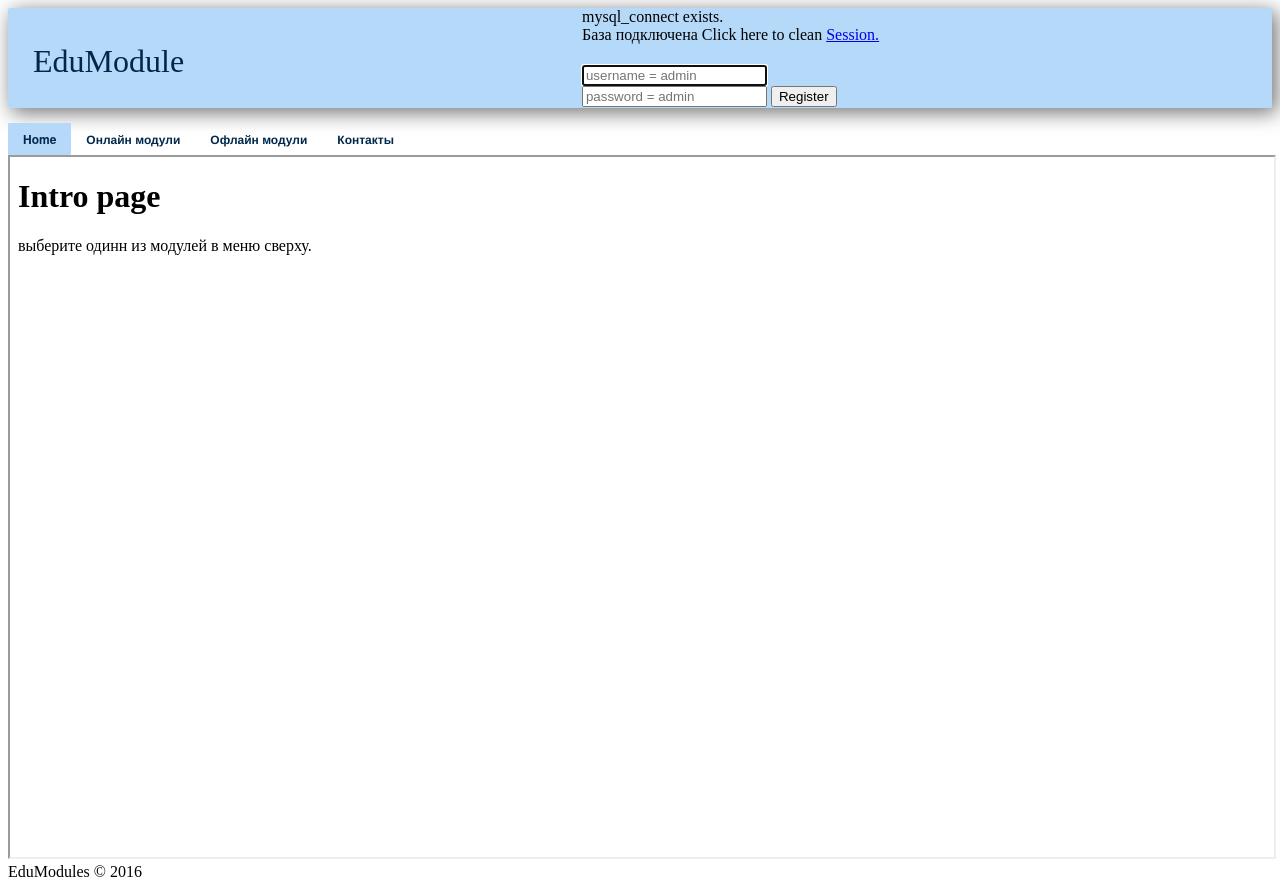
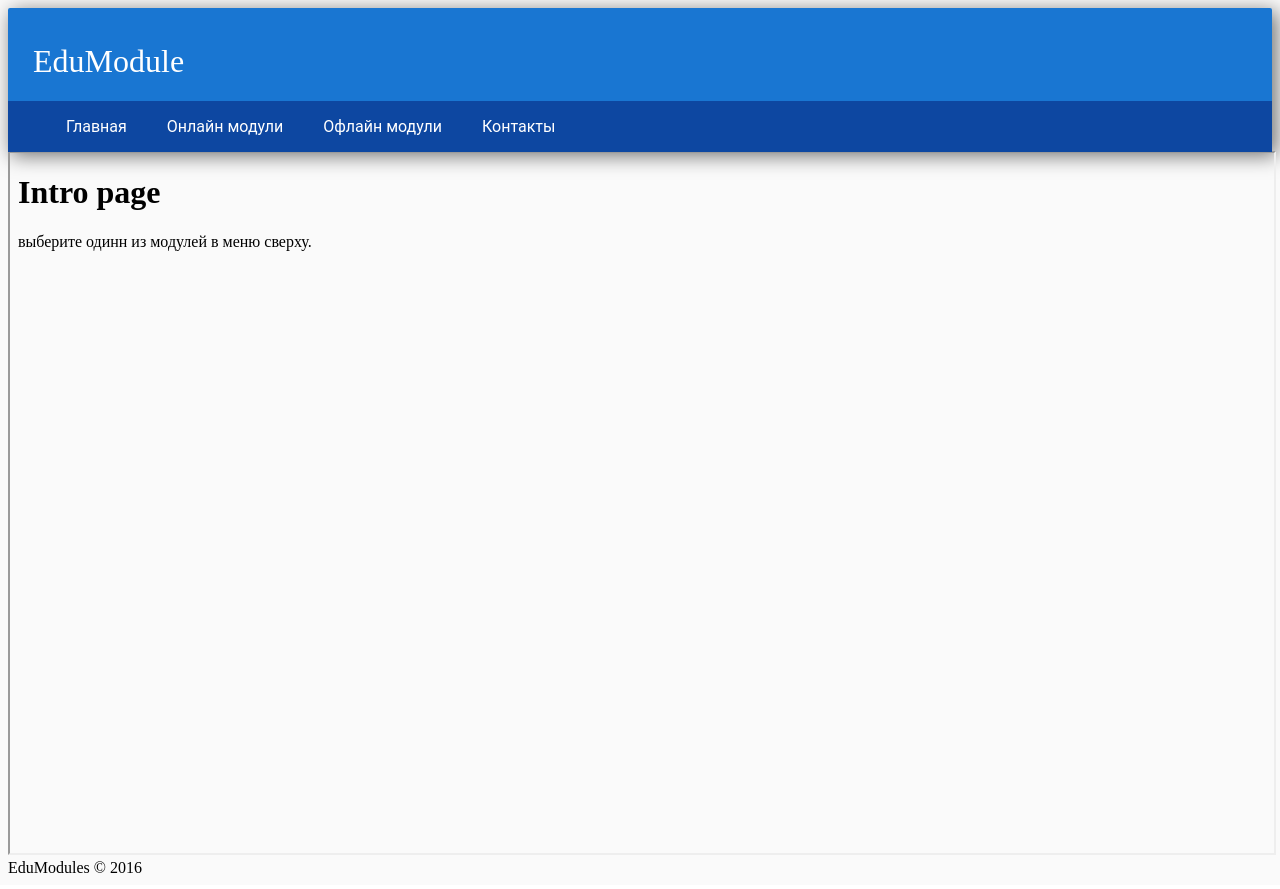
Before and after one commit to dmitr1y/edu-modules, a PHP site: page / in a window 1280 px wide. Run offline with PHP 8.4, Linux system fonts and the light colour scheme; data that the repository does not hold is empty.

Commit message:
added material design for header ande menu

```diff
--- a/index.php
+++ b/index.php
@@ -14,115 +14,84 @@ and open the template in the editor.
 <script src="menu.js"></script>
 <div class="header">
     <div class="logo">EduModule</div>
-    <div class="container_form-signin">
-        <?php
-        // phpinfo();
-        if (function_exists('mysqli_connect')) {
-            print "mysql_connect exists.<br />\n";
-        } else {
-            print "mysql_connect not exists.<br />\n";
-        }
-        $link = mysqli_connect('localhost', 'root', '5989613', 'eduModuls');
-        if (!$link) {
-            print('Не удалось соединиться : ');
-        } else {
-            print ('База подключена');
-        }
-
-        $result = mysqli_query($link, "SELECT * FROM `userTable` WHERE `userLogin` = `admin`");
-        //              print  $r = mysqli_fetch_array($result);
-
-        //                $name = $r['userLogin'];
-        // print $name;
-
-        ?>
-        <form class="form-signin" role="form"
-              action="/index.php" method="post">
-            <h4 class="form-signin-heading"></h4>
-            <input type="text" class="form-control"
-                   name="username" placeholder="username = admin"
-                   required autofocus></br>
-            <input type="password" class="form-control"
-                   name="password" placeholder="password = admin" required>
-            <button class="btn btn-lg btn-primary btn-block" type="submit"
-                    name="login">Register
-            </button>
-        </form>
-        Click here to clean <a href="logout.php" tite="Logout">Session.
-    </div> <!-- /container -->
-</div>
+<!--    <div class="container_form-signin">-->
+<!--        --><?php
+//        // phpinfo();
+//        if (function_exists('mysqli_connect')) {
+//            print "mysql_connect exists.<br />\n";
+//        } else {
+//            print "mysql_connect not exists.<br />\n";
+//        }
+//        $link = mysqli_connect('localhost', 'root', '5989613', 'eduModuls');
+//        if (!$link) {
+//            print('Не удалось соединиться : ');
+//        } else {
+//            print ('База подключена');
+//        }
+//
+//        $result = mysqli_query($link, "SELECT * FROM `userTable` WHERE `userLogin` = `admin`");
+//        //              print  $r = mysqli_fetch_array($result);
+//
+//        //                $name = $r['userLogin'];
+//        // print $name;
+//
+//        ?>
+<!--        <form class="form-signin" role="form"-->
+<!--              action="/index.php" method="post">-->
+<!--            <h4 class="form-signin-heading"></h4>-->
+<!--            <input type="text" class="form-control"-->
+<!--                   name="username" placeholder="username = admin"-->
+<!--                   required autofocus></br>-->
+<!--            <input type="password" class="form-control"-->
+<!--                   name="password" placeholder="password = admin" required>-->
+<!--            <button class="btn btn-lg btn-primary btn-block" type="submit"-->
+<!--                    name="login">Register-->
+<!--            </button>-->
+<!--        </form>-->
+<!--        Click here to clean <a href="logout.php" tite="Logout">Session.-->
+<!--    </div> <!-- /container -->
     <div class="menu">
-    <nav id="primary_nav_wrap">
+        <ul class="nav">
+            <li><a href="/">Главная</a></li>
+            <li class="drop">Онлайн модули
                 <ul>
-            <li class="current-menu-item"><a href="/">Home</a></li>
-
-            <li><a href="#">Онлайн модули</a>
-                <ul>
-                    <li><a href="#" onclick="changeSrc('modules/client/StrassenVizi/start.html')">Визуализатор алгоритма
-                            Штрассена
-                            (js)</a></li>
+                                            <li><a href="#" onclick="changeSrc('modules/client/StrassenVizi/start.html')">Визуализатор алгоритма Штрассена (js)</a></li>
                                             <li><a href="#" onclick="changeSrc('modules/client/KIO.files/KIO_index.html')">Data Mining</a>
                                             </li>
-                    <li><a href="#" onclick="changeSrc('modules/client/alternative-exam-gh-pages/index.html')">
-                            Тренажёр поиска взаимно-однозначных соотношений</a></li>
-                    <!--<li><a href="#" onclick="changeSrc('http://xn--80atdza4d.xn--80aqijq.xn--p1ai/')">Замкнутые классы
-                            булевых функций</a></li>-->
-                    <li><a href="#" onclick="changeSrc('modules/server/boolean/public/index.php')">Замкнутые классы
-                            булевых функций</a></li>
-                    <li><a href="#" onclick="changeSrc('http://edumodules.ru:8081/')">[ERR]
-                            Тренажёр на алгоритм Евклида и связанные с ним задачи</a></li>
+                                            <li><a href="#" onclick="changeSrc('modules/client/alternative-exam-gh-pages/index.html')">Тренажёр поиска взаимно-однозначных соотношений</a></li>
+                                            <li><a href="#" onclick="changeSrc('http://xn--80atdza4d.xn--80aqijq.xn--p1ai/')">Замкнутые классы булевых функций</a></li>
+                                            <li><a href="#" onclick="changeSrc('modules/server/boolean/public/index.php')">Замкнутые классы булевых функций</a></li>
+                                            <li><a href="#" onclick="changeSrc('http://edumodules.ru:8081/')">[ERR]Тренажёр на алгоритм Евклида и связанные с ним задачи</a></li>
                 </ul>
             </li>
-            <li><a href="#">Офлайн модули</a>
+            <li class="drop">Офлайн модули
                 <ul>
-                    <li><a href="#" onclick="changeSrc('modules/client/forDownload/ProtocolVisualizer/')">Визуализатор
-                            протоколов</a></li>
-                    <li><a href="#" onclick="changeSrc('modules/client/forDownload/wisetask/')">wisetask
-                            (java)</a></li>
-                    <li><a href="#" onclick="changeSrc('modules/client/forDownload/AltExam-v1.0/')">Компьютерная система
-                            для работы с длинными числами, представленными своими остатками</a>
-                    </li>
-                    <li><a href="#" onclick="changeSrc('modules/client/forDownload/Ant-Algo/')">Визуализация решения
-                            задачи Коммивояжера с помощью муравьиного алгоритма</a></li>
-                    <li><a href="#"
-                           onclick="changeSrc('modules/client/forDownload/BernsideTheorem/')">Вычисление всех
-                            геометрически различных раскрасок правильных многогранников/многоугольников с использованием
-                            Теоремы Бернсайда </a></li>
-                    <li><a href="#" onclick="changeSrc('modules/client/forDownload/DM-alt_exam-2016-spies/')">DM-alt_exam-2016-spies</a>
-                    </li>
+                    <li><a href="#" onclick="changeSrc('modules/client/forDownload/ProtocolVisualizer/')">Визуализатор протоколов</a></li>
+                                                    <li><a href="#" onclick="changeSrc('modules/client/forDownload/wisetask/')">wisetask (java)</a></li>
+                                                    <li><a href="#" onclick="changeSrc('modules/client/forDownload/AltExam-v1.0/')">Компьютерная система для работы с длинными числами, представленными своими остатками</a></li>
+                                                    <li><a href="#" onclick="changeSrc('modules/client/forDownload/Ant-Algo/')">Визуализация решения задачи Коммивояжера с помощью муравьиного алгоритма</a></li>
+                                                    <li><a href="#" onclick="changeSrc('modules/client/forDownload/BernsideTheorem/')">Вычисление всех геометрически различных раскрасок правильных многогранников/многоугольников с использованием Теоремы Бернсайда </a></li>
+                                                    <li><a href="#" onclick="changeSrc('modules/client/forDownload/DM-alt_exam-2016-spies/')">DM-alt_exam-2016-spies</a></li>
                                                     <li><a href="#" onclick="changeSrc('modules/client/forDownload/lastV/')">lastV</a></li>
-                    <li><a href="#" onclick="changeSrc('modules/client/forDownload/Machine_Experiment/')">Machine_Experiment</a>
-                    </li>
-                    <li><a href="#" onclick="changeSrc('modules/client/forDownload/PolynomFactorization/')">PolynomFactorization</a>
-                    </li>
+                                                    <li><a href="#" onclick="changeSrc('modules/client/forDownload/Machine_Experiment/')">Machine_Experiment</a></li>
+                                                    <li><a href="#" onclick="changeSrc('modules/client/forDownload/PolynomFactorization/')">PolynomFactorization</a></li>
                                                     <li><a href="#" onclick="changeSrc('modules/client/forDownload/RSAsys/')">RSAsys</a></li>
-                    <li><a href="#" onclick="changeSrc('modules/client/forDownload/Аддитивные-цепочки/')">Аддитивные
-                            цепочки</a></li>
-                    <li><a href="#"
-                           onclick="changeSrc('modules/client/forDownload/АЛГОРИТМ-РАБОТЫ-ЭЛЕКТРОННЫХ-ПЛАТЕЖЕЙ/')">АЛГОРИТМ
-                            РАБОТЫ ЭЛЕКТРОННЫХ ПЛАТЕЖЕЙ</a></li>
-                    <li><a href="#" onclick="changeSrc('modules/client/forDownload/Бакаляр-факторизация')">Бакаляр
-                            факторизация</a></li>
-                    <li><a href="#" onclick="changeSrc('modules/client/forDownload/Муравьиный-алгоритм/')">Муравьиный
-                            алгоритм</a></li>
+                                                    <li><a href="#" onclick="changeSrc('modules/client/forDownload/Аддитивные-цепочки/')">Аддитивные цепочки</a></li>
+                                                    <li><a href="#" onclick="changeSrc('modules/client/forDownload/АЛГОРИТМ-РАБОТЫ-ЭЛЕКТРОННЫХ-ПЛАТЕЖЕЙ/')">АЛГОРИТМ РАБОТЫ ЭЛЕКТРОННЫХ ПЛАТЕЖЕЙ</a></li>
+                                                    <li><a href="#" onclick="changeSrc('modules/client/forDownload/Бакаляр-факторизация')">Бакаляр факторизация</a></li>
+                                                    <li><a href="#" onclick="changeSrc('modules/client/forDownload/Муравьиный-алгоритм/')">Муравьиный алгоритм</a></li>
                                                     <li><a href="#" onclick="changeSrc('modules/client/forDownload/устный-счет/')">устный счет</a></li>
-                    <li><a href="#" onclick="changeSrc('modules/client/forDownload/ГЕНЕРАЦИЯ БОЛЬШИХ ПРОСТЫХ ЧИСЕЛ/')">ГЕНЕРАЦИЯ
-                            БОЛЬШИХ ПРОСТЫХ ЧИСЕЛ</a></li>
+                                                    <li><a href="#" onclick="changeSrc('modules/client/forDownload/ГЕНЕРАЦИЯ БОЛЬШИХ ПРОСТЫХ ЧИСЕЛ/')">ГЕНЕРАЦИЯ БОЛЬШИХ ПРОСТЫХ ЧИСЕЛ</a></li>
                                                     <li><a href="#" onclick="changeSrc('modules/client/forDownload/spies/')">Шпионы</a></li>
-                    <li><a href="#"
-                           onclick="changeSrc('modules/client/forDownload/Биометрическая идентификация личности по голосу/')">Биометрическая
-                            идентификация личности по голосу</a></li>
-                    <li><a href="#"
-                           onclick="changeSrc('modules/client/forDownload/разложение квадрата натурального числа в цепную дробь/')">Разложение
-                            квадрата натурального числа в цепную дробь</a></li>
+                                                    <li><a href="#" onclick="changeSrc('modules/client/forDownload/Биометрическая идентификация личности по голосу/')">Биометрическая идентификация личности по голосу</a></li>
+                                                    <li><a href="#"onclick="changeSrc('modules/client/forDownload/разложение квадрата натурального числа в цепную дробь/')">Разложение квадрата натурального числа в цепную дробь</a></li>
                 </ul>
             </li>
-            <li><a href="#">Контакты</a>
-            </li>
+            <li><a href=#>Контакты</a></li>
         </ul>
-    </nav>
-    <!-- menu with modules-->
     </div>
+</div>
+
 <div id="content">
     <!-- content container-->
     <iframe src="intro.html">Требуется поддержка iframe</iframe>
--- a/main.css
+++ b/main.css
@@ -7,19 +7,26 @@ and open the template in the editor.
     Created on : 27.06.2016, 14:33:01
     Author     : aser0
 */
+body{
+    background-color: #FAFAFA;
+}
 
 .header{
     width: 100%;
-    display: inline-flex;
+    margin: 0 auto;
+    top: 0;
+    left: 0;
+    display: inline-table;
     height: 100px;
     justify-content: space-between;
-    background-color: rgba(108, 179, 243, 0.5);
+    background-color: #1976D2;
     /*border-top-left-radius: 10px;*/
     /*border-top-right-radius: 10px;*/
     border-radius: 2px;
     -webkit-box-shadow: 4px 4px 20px 1px rgba(0, 0, 0, 0.54);
     -moz-box-shadow: 4px 4px 20px 1px rgba(0, 0, 0, 0.54);
     box-shadow: 4px 4px 20px 1px rgba(0, 0, 0, 0.54);
+  /*  position: fixed;*/
 }
 
 #content{
@@ -39,9 +46,14 @@ iframe{
 .menu{
     position: relative;
     /* float: right; */
-    /* width: 10%; */
-    height: 100%;
-    /* background-color: #b2c7dc; */
+    width: 100%;
+    padding-bottom: 3px;
+    /* padding-top: 3px; */
+    /* margin-top: 3px; */
+    /* margin-bottom: 3px; */
+    /* color: white; */
+    height: 47px;
+    background-color: #0D47A1;
 }
 
 .menuPoint{
@@ -59,7 +71,7 @@ iframe{
     font-size: xx-large;
     padding: 5px;
     display: block;
-    color: #00284c;
+    color: white;
     /* margin: auto; */
     margin-left: 20px;
     margin-top: 30px;
@@ -82,82 +94,98 @@ iframe{
 .footer{position: relative;}
 
 
-#primary_nav_wrap
-{
-    margin-top:15px
+
+h1, a, li {
+    font-family: Roboto, sans-serif;
 }
 
-#primary_nav_wrap ul
-{
-    list-style:none;
-    position:relative;
-    float:left;
-    margin:0;
-    padding:0
+h1 {
+    font-size: 26px;
+    background: #9b50ba;
+    color: white;
+    padding: 40px 0 40px 20%;
+    margin-bottom: 50px;
 }
 
-#primary_nav_wrap ul a
-{
-    display:block;
-    color: #00284c;
-    text-decoration:none;
-    font-weight:700;
-    font-size:12px;
-    line-height:32px;
-    padding:0 15px;
-    font-family: "HelveticaNeue", "Helvetica Neue", Helvetica, Arial, sans-serif;
+a, li {
+    color: white;
+    text-decoration: none;
 }
 
-#primary_nav_wrap ul li
-{
-    position:relative;
-    float:left;
-    margin:0;
-    padding:0
+.nav {
+    /* margin-left: 20%; */
+    background-color: #0d47a1;
+}
+.nav > li {
+    display: inline-block;
+    padding: 1em 18px;
+    cursor: pointer;
+}
+.nav > li:hover {
+    background: #1976D2;
 }
 
-#primary_nav_wrap ul li.current-menu-item
-{
-    background: #b6d9f9;
-    border-radius: 1px;
-    /* box-shadow: 2px 2px 2px 1px rgba(0, 0, 0, 0.3);*/
+.drop {
+    position: relative;
+}
+.drop ul {
+    position: absolute;
+    left: 0;
+    top: 3em;
+    -webkit-transition: all 0.3s ease;
+    transition: all 0.3s ease;
+    -webkit-transform: scale(0);
+    transform: scale(0);
+    -webkit-transform-origin: 0 0;
+    transform-origin: 0 0;
+    background-color: white;
+    box-shadow: 0 2px 4px 0 rgba(0, 0, 0, 0.16), 0 2px 8px 0 rgba(0, 0, 0, 0.12);
+}
+.drop ul li {
+    display: block;
+    width: 100%;
+}
+.drop ul li a {
+    width: 100%;
+    padding: 1em 18px;
+    display: inline-block;
+    white-space: pre;
+    box-sizing: border-box;
+}
+.drop ul li a:hover {
+    background: #1976d2;
+}
+.drop:hover ul {
+    -webkit-transform: scale(1);
+    transform: scale(1);
+    background: #0d47a1;
 }
 
-#primary_nav_wrap ul li:hover
-{
-    background: rgb(216, 236, 255);
-    /* color: aquamarine; */
+.follow {
+    width: 42px;
+    height: 42px;
+    border-radius: 50px;
+    background: #03A9F4;
+    display: block;
+    margin: 300px auto 0;
+    white-space: nowrap;
+    padding: 13px;
+    box-sizing: border-box;
+    color: white;
+    -webkit-transition: all 0.2s ease;
+    transition: all 0.2s ease;
+    font-family: Roboto, sans-serif;
+    text-decoration: none;
+    box-shadow: 0 5px 6px 0 rgba(0, 0, 0, 0.2);
 }
-
-#primary_nav_wrap ul ul
-{
-    display:none;
-    position:absolute;
-    top:100%;
-    left:0;
-    background:#fff;
-    padding: 0;
+.follow i {
+    margin-right: 20px;
+    -webkit-transition: margin-right 0.2s ease;
+    transition: margin-right 0.2s ease;
 }
-
-#primary_nav_wrap ul ul li
-{
-    float:none;
-    width: 300px;
+.follow:hover {
+    width: 134px;
 }
-
-#primary_nav_wrap ul ul a
-{
-    line-height:120%;
-    padding:10px 15px
+.follow:hover i {
+    margin-right: 10px;
 }
-
-#primary_nav_wrap ul ul ul
-{
-    top:0;
-    left:100%
-}
-
-#primary_nav_wrap ul li:hover > ul
-{
-    display:block
-}
```
Also changed, not shown: header.js (added, +26 -0 lines). Lines whose indentation alone changed are shown as unchanged.
